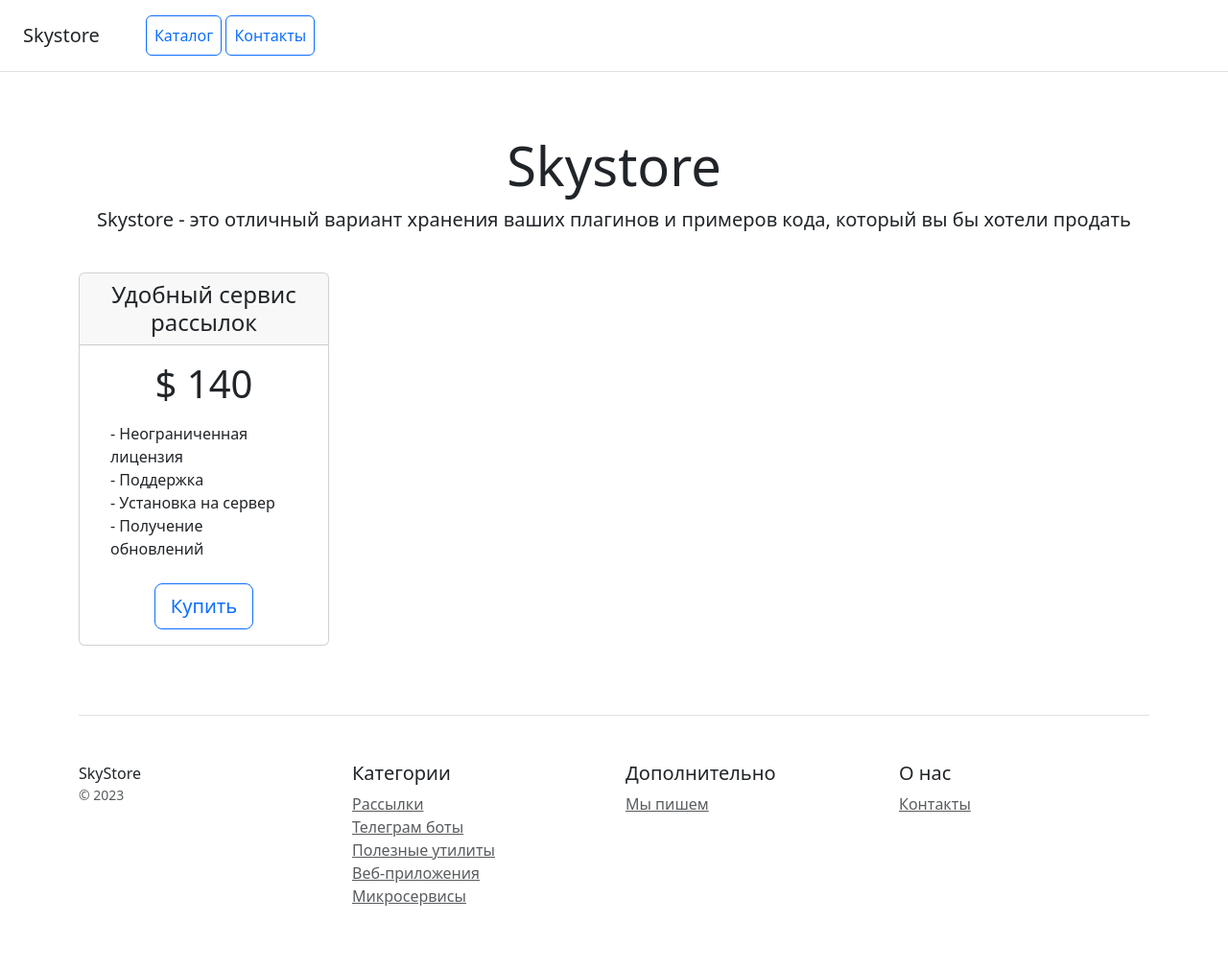
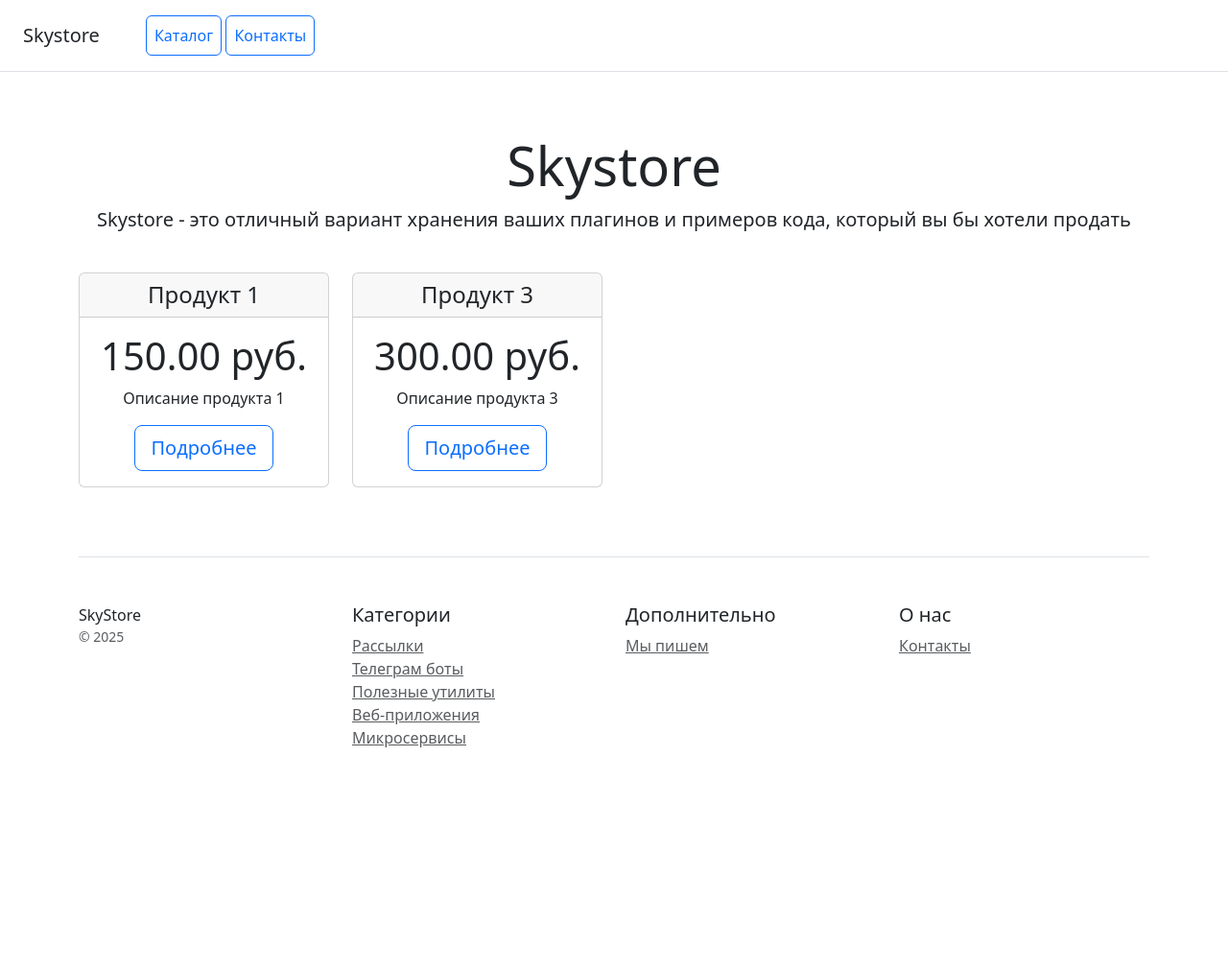
Before and after one commit to godmayer-jdi/django_hw1, a Django app: page / in a window 1280 px wide. Shown: the whole page at 96% size. After the commit the page ends 779 px from the top, so only its background shows below. Run offline with Django 5.2, Linux system fonts and the light colour scheme; data comes from the database, SQL or seed files in the repository; some libraries are stand-ins or nearby versions.

Commit message:
в шаблон главной страницы добавлен код для отображения списка товаров с помощью цикла, описание урезано 100 символов.В контроллер главной страницы добавлен ORM-запрос на получение списка продуктов.

```diff
--- a/catalog/templates/catalog/contacts.html
+++ b/catalog/templates/catalog/contacts.html
@@ -73,7 +73,7 @@
         <div class="row">
             <div class="col-12 col-md">
                 SkyStore
-                <small class="d-block mb-3 text-muted">&copy; 2023</small>
+                <small class="d-block mb-3 text-muted">&copy; 2025</small>
             </div>
             <div class="col-6 col-md">
                 <h5>Категории</h5>
--- a/catalog/templates/catalog/home.html
+++ b/catalog/templates/catalog/home.html
@@ -23,31 +23,35 @@
 </div>
 
 <div class="container">
+    <!-- ЗАМЕНА статической карточки на ДИНАМИЧЕСКИЙ список товаров -->
     <div class="row text-center">
+        {% for product in products %}
         <div class="col-3">
             <div class="card mb-4 box-shadow">
                 <div class="card-header">
-                    <h4 class="my-0 font-weight-normal">Удобный сервис рассылок</h4>
+                    <h4 class="my-0 font-weight-normal">{{ product.name }}</h4>
                 </div>
                 <div class="card-body">
-                    <h1 class="card-title pricing-card-title">$ 140</h1>
-                    <ul class="list-unstyled mt-3 mb-4 text-start m-3">
-                        <li>- Неограниченная лицензия</li>
-                        <li>- Поддержка</li>
-                        <li>- Установка на сервер</li>
-                        <li>- Получение обновлений</li>
-                    </ul>
-                    <button type="button" class="btn btn-lg btn-block btn-outline-primary">Купить</button>
+                    <h1 class="card-title pricing-card-title">{{ product.price }} руб.</h1>
+                    <p class="flex-grow-1">{{ product.description|truncatechars:100 }}</p>
+                    <a href="{% url 'product_detail' product.pk %}" class="btn btn-lg btn-block btn-outline-primary mt-auto">
+                        Подробнее
+                    </a>
                 </div>
             </div>
         </div>
+        {% empty %}
+        <div class="col-12">
+            <p class="text-muted">Товары отсутствуют в каталоге</p>
+        </div>
+        {% endfor %}
     </div>
 
     <footer class="pt-4 my-md-5 pt-md-5 border-top">
         <div class="row">
             <div class="col-12 col-md">
                 SkyStore
-                <small class="d-block mb-3 text-muted">&copy; 2023</small>
+                <small class="d-block mb-3 text-muted">&copy; 2025</small>
             </div>
             <div class="col-6 col-md">
                 <h5>Категории</h5>
--- a/catalog/templates/catalog/product_detail.html
+++ b/catalog/templates/catalog/product_detail.html
@@ -3,6 +3,7 @@
 <head>
     <meta charset="UTF-8">
     <title>{{ product.name }} - Подробности о товаре</title>
+    {% load static %}
     <link rel="stylesheet" href="{% static 'css/bootstrap.min.css' %}">
 </head>
 <body>
--- a/catalog/views.py
+++ b/catalog/views.py
@@ -3,7 +3,8 @@ from .models import Product
 
 
 def home(request):
-    return render(request, "catalog/home.html")
+    products = Product.objects.all()
+    return render(request, "catalog/home.html", {'products': products})
 
 
 def contacts(request):
--- a/config/settings.py
+++ b/config/settings.py
@@ -118,7 +118,7 @@ USE_TZ = True
 # Static files (CSS, JavaScript, Images)
 # https://docs.djangoproject.com/en/5.2/howto/static-files/
 
-STATIC_URL = "/static/"
+STATIC_URL = '/static/'
 STATICFILES_DIRS = [BASE_DIR / "static"]
 
 MEDIA_URL = "/media/"
```
